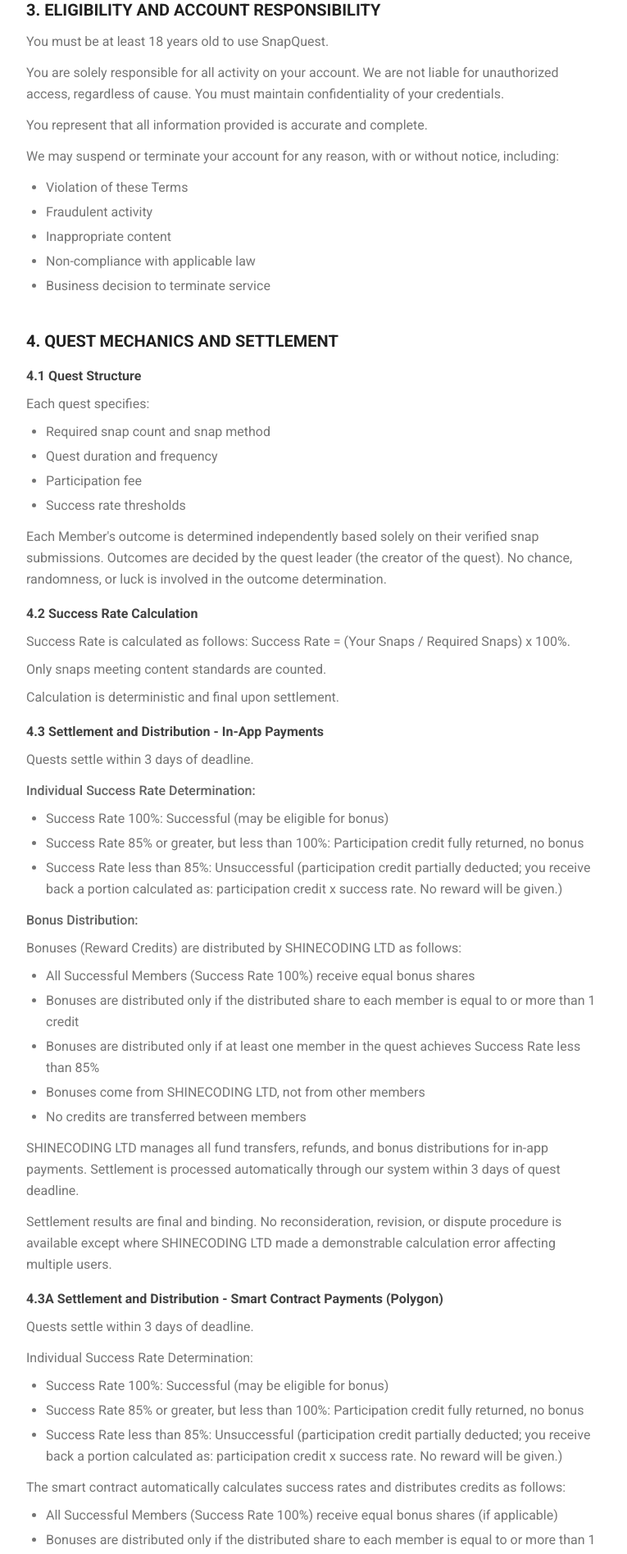
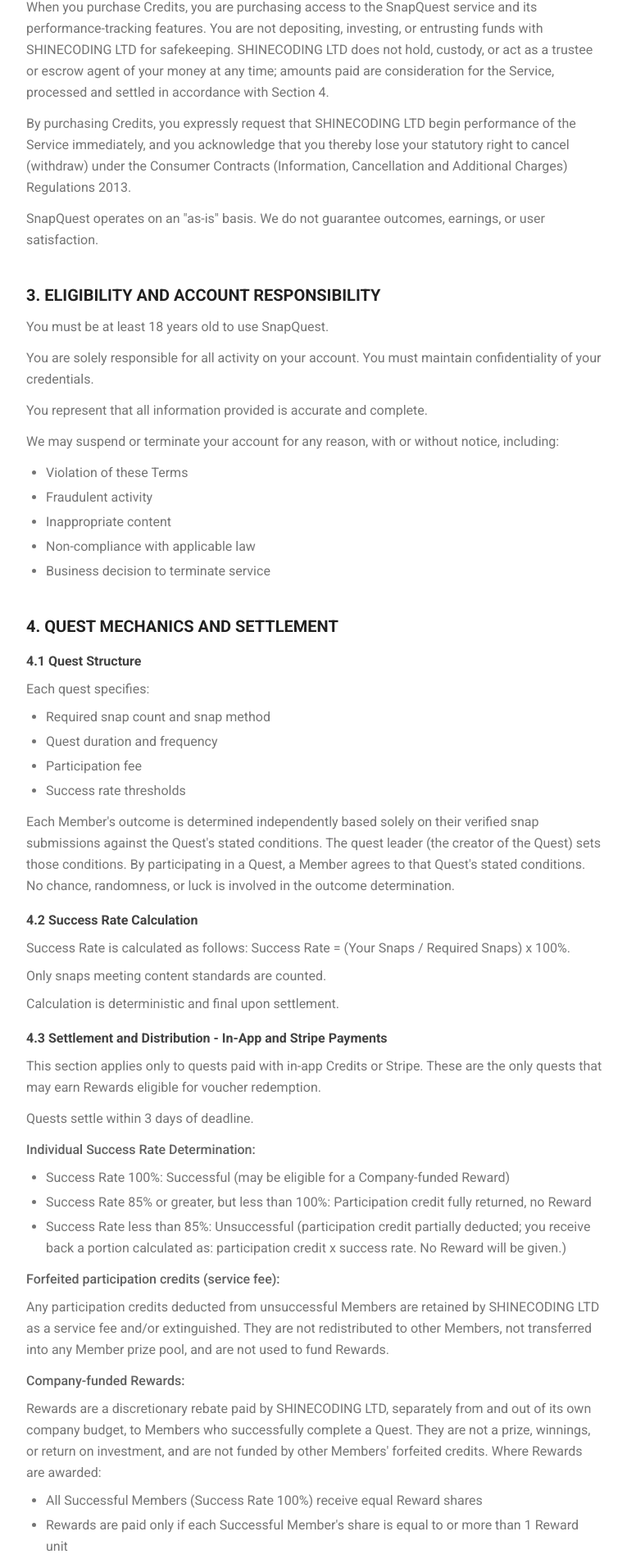
Before and after one commit to shinecoding/snapquest-website, a Next.js app: page /terms in a window 1280 px wide. Shown: the part 876-2772 px from the top of the page at 82% size, without its empty margins (256-1021 px from the left). Built offline with nearby package versions, Linux system fonts and the light colour scheme.

Commit message:
chore: remove blockchain

```diff
--- a/src/app/hero.tsx
+++ b/src/app/hero.tsx
@@ -18,8 +18,7 @@
 
             <p className="mb-7 pr-0 text-white/80 md:pr-16 xl:pr-28">
               Built for ambitious dreamers. SnapQuest uses behavioural psychology,
-              AI, Smart Contract, and AR to turn your daily habits into a real life game with
-              financial stakes.
+              AI, and AR to turn daily habits into real-life quests.
             </p>
             <h6 className="mb-4 text-sm font-semibold uppercase tracking-wide text-white/60">
               Get the app
--- a/src/app/layout.tsx
+++ b/src/app/layout.tsx
@@ -1,7 +1,7 @@
-import "./globals.css";
 import type { Metadata } from "next";
 import { Roboto } from "next/font/google";
-import Layout from "@/components/site-layout";
+import { SiteLayout } from "@/components/site-layout";
+import "./globals.css";
 
 const roboto = Roboto({
   subsets: ["latin"],
@@ -12,18 +12,18 @@
 export const metadata: Metadata = {
   title: "SnapQuest – Form Habits That Pay Off.",
   description:
-    "SnapQuest turns your daily habits into real-life quests with smart contract-secured stakes, AI-powered nudges, and AR check-ins. Built for ambitious people who want to make lasting change.",
+    "SnapQuest turns daily habits into real-life quests with AI-powered nudges and AR check-ins. Built for ambitious people who want to make lasting change.",
   openGraph: {
     title: "SnapQuest – Hack Your Brain. Level Up Your Life.",
     description:
-      "SnapQuest turns your daily habits into real-life quests with AI-powered nudges, smart contract-secured stakes, and AR check-ins. Built for ambitious people who want to make lasting change.",
+      "SnapQuest turns daily habits into real-life quests with AI-powered nudges and AR check-ins. Built for ambitious people who want to make lasting change.",
     images: [{ url: "/og-image.png", width: 1200, height: 630 }],
   },
   twitter: {
     card: "summary_large_image",
     title: "SnapQuest – Hack Your Brain. Level Up Your Life.",
     description:
-      "SnapQuest turns your daily habits into real-life quests with smart contract-secured stakes, AI-powered nudges, and AR check-ins. Built for ambitious people who want to make lasting change.",
+      "SnapQuest turns daily habits into real-life quests with AI-powered nudges and AR check-ins. Built for ambitious people who want to make lasting change.",
     images: ["/og-image.png"],
   },
 };
@@ -46,9 +46,9 @@
         <link rel="icon" href="/favicon.svg" type="image/svg+xml" />
       </head>
       <body className={roboto.className}>
-        <Layout>
+        <SiteLayout>
           {children}
-        </Layout>
+        </SiteLayout>
       </body>
     </html>
   );
--- a/src/app/terms/page.tsx
+++ b/src/app/terms/page.tsx
@@ -10,7 +10,7 @@
           <h1 className="mb-2 text-4xl font-bold text-gray-900">TERMS AND CONDITIONS</h1>
           <p className="text-gray-500">SHINECODING LTD</p>
           <p className="text-gray-500">12A Goldhurst Terrace, NW6 3HU, London, United Kingdom</p>
-          <p className="text-gray-500">Last Updated: April 26, 2026</p>
+          <p className="text-gray-500">Last Updated: July 17, 2026</p>
         </div>
 
         <div className="space-y-10 text-gray-600 leading-relaxed">
@@ -24,16 +24,19 @@
 
           <section>
             <h2 className="mb-3 text-xl font-bold text-gray-900">2. SERVICE DESCRIPTION</h2>
-            <p className="mb-3">SnapQuest is a gamified accountability platform enabling users (&quot;Members&quot;) to participate in performance-based challenges (&quot;Quests&quot;) by submitting photographic evidence (&quot;Snaps&quot;).</p>
+            <p className="mb-3">SnapQuest is a gamified accountability service enabling users (&quot;Members&quot;) to participate in performance-based challenges (&quot;Quests&quot;) by submitting photographic evidence (&quot;Snaps&quot;).</p>
             <p className="mb-3">Participation requires allocation of virtual Credits. Success is determined solely by user activity (snap submissions), not by chance, randomness, or luck.</p>
             <p className="mb-3">Outcomes are calculated based on the following formula: Success Rate = (Member Snaps / Required Snaps) x 100%.</p>
+            <p className="mb-3">Quests are settled in-app; forfeited participation credits are retained as a service fee; Rewards (if any) are funded from SHINECODING LTD&apos;s company budget and may be redeemed for merchant vouchers.</p>
+            <p className="mb-3">When you purchase Credits, you are purchasing access to the SnapQuest service and its performance-tracking features. You are not depositing, investing, or entrusting funds with SHINECODING LTD for safekeeping. SHINECODING LTD does not hold, custody, or act as a trustee or escrow agent of your money at any time; amounts paid are consideration for the Service, processed and settled in accordance with Section 4.</p>
+            <p className="mb-3">By purchasing Credits, you expressly request that SHINECODING LTD begin performance of the Service immediately, and you acknowledge that you thereby lose your statutory right to cancel (withdraw) under the Consumer Contracts (Information, Cancellation and Additional Charges) Regulations 2013.</p>
             <p>SnapQuest operates on an &quot;as-is&quot; basis. We do not guarantee outcomes, earnings, or user satisfaction.</p>
           </section>
 
           <section>
             <h2 className="mb-3 text-xl font-bold text-gray-900">3. ELIGIBILITY AND ACCOUNT RESPONSIBILITY</h2>
             <p className="mb-3">You must be at least 18 years old to use SnapQuest.</p>
-            <p className="mb-3">You are solely responsible for all activity on your account. We are not liable for unauthorized access, regardless of cause. You must maintain confidentiality of your credentials.</p>
+            <p className="mb-3">You are solely responsible for all activity on your account. You must maintain confidentiality of your credentials.</p>
             <p className="mb-3">You represent that all information provided is accurate and complete.</p>
             <p className="mb-3">We may suspend or terminate your account for any reason, with or without notice, including:</p>
             <ul className="ml-6 list-disc space-y-1">
@@ -56,59 +59,40 @@
               <li>Participation fee</li>
               <li>Success rate thresholds</li>
             </ul>
-            <p className="mb-4">Each Member&apos;s outcome is determined independently based solely on their verified snap submissions. Outcomes are decided by the quest leader (the creator of the quest). No chance, randomness, or luck is involved in the outcome determination.</p>
+            <p className="mb-4">Each Member&apos;s outcome is determined independently based solely on their verified snap submissions against the Quest&apos;s stated conditions. The quest leader (the creator of the Quest) sets those conditions. By participating in a Quest, a Member agrees to that Quest&apos;s stated conditions. No chance, randomness, or luck is involved in the outcome determination.</p>
 
             <h3 className="mb-2 font-semibold text-gray-800">4.2 Success Rate Calculation</h3>
             <p className="mb-2">Success Rate is calculated as follows: Success Rate = (Your Snaps / Required Snaps) x 100%.</p>
             <p className="mb-2">Only snaps meeting content standards are counted.</p>
             <p className="mb-4">Calculation is deterministic and final upon settlement.</p>
 
-            <h3 className="mb-2 font-semibold text-gray-800">4.3 Settlement and Distribution - In-App Payments</h3>
+            <h3 className="mb-2 font-semibold text-gray-800">4.3 Settlement and Distribution - In-App and Stripe Payments</h3>
+            <p className="mb-3">This section applies only to quests paid with in-app Credits or Stripe. These are the only quests that may earn Rewards eligible for voucher redemption.</p>
             <p className="mb-3">Quests settle within 3 days of deadline.</p>
             <p className="mb-2 font-medium text-gray-700">Individual Success Rate Determination:</p>
             <ul className="ml-6 mb-3 list-disc space-y-1">
-              <li>Success Rate 100%: Successful (may be eligible for bonus)</li>
-              <li>Success Rate 85% or greater, but less than 100%: Participation credit fully returned, no bonus</li>
-              <li>Success Rate less than 85%: Unsuccessful (participation credit partially deducted; you receive back a portion calculated as: participation credit x success rate. No reward will be given.)</li>
+              <li>Success Rate 100%: Successful (may be eligible for a Company-funded Reward)</li>
+              <li>Success Rate 85% or greater, but less than 100%: Participation credit fully returned, no Reward</li>
+              <li>Success Rate less than 85%: Unsuccessful (participation credit partially deducted; you receive back a portion calculated as: participation credit x success rate. No Reward will be given.)</li>
             </ul>
-            <p className="mb-2 font-medium text-gray-700">Bonus Distribution:</p>
-            <p className="mb-2">Bonuses (Reward Credits) are distributed by SHINECODING LTD as follows:</p>
+            <p className="mb-2 font-medium text-gray-700">Forfeited participation credits (service fee):</p>
+            <p className="mb-3">Any participation credits deducted from unsuccessful Members are retained by SHINECODING LTD as a service fee and/or extinguished. They are not redistributed to other Members, not transferred into any Member prize pool, and are not used to fund Rewards.</p>
+            <p className="mb-2 font-medium text-gray-700">Company-funded Rewards:</p>
+            <p className="mb-2">Rewards are a discretionary rebate paid by SHINECODING LTD, separately from and out of its own company budget, to Members who successfully complete a Quest. They are not a prize, winnings, or return on investment, and are not funded by other Members&apos; forfeited credits. Where Rewards are awarded:</p>
             <ul className="ml-6 mb-3 list-disc space-y-1">
-              <li>All Successful Members (Success Rate 100%) receive equal bonus shares</li>
-              <li>Bonuses are distributed only if the distributed share to each member is equal to or more than 1 credit</li>
-              <li>Bonuses are distributed only if at least one member in the quest achieves Success Rate less than 85%</li>
-              <li>Bonuses come from SHINECODING LTD, not from other members</li>
-              <li>No credits are transferred between members</li>
+              <li>All Successful Members (Success Rate 100%) receive equal Reward shares</li>
+              <li>Rewards are paid only if each Successful Member&apos;s share is equal to or more than 1 Reward unit</li>
+              <li>If every Member in the Quest achieves a Success Rate of 85% or greater, no Reward is paid, in order to deter collusion (for example, every Member arranging to &quot;succeed&quot; so that everyone receives a Reward)</li>
+              <li>No Credits or Rewards are transferred between Members</li>
             </ul>
-            <p className="mb-3">SHINECODING LTD manages all fund transfers, refunds, and bonus distributions for in-app payments. Settlement is processed automatically through our system within 3 days of quest deadline.</p>
-            <p className="mb-4">Settlement results are final and binding. No reconsideration, revision, or dispute procedure is available except where SHINECODING LTD made a demonstrable calculation error affecting multiple users.</p>
-
-            <h3 className="mb-2 font-semibold text-gray-800">4.3A Settlement and Distribution - Smart Contract Payments (Polygon)</h3>
-            <p className="mb-3">Quests settle within 3 days of deadline.</p>
-            <p className="mb-2">Individual Success Rate Determination:</p>
-            <ul className="ml-6 mb-3 list-disc space-y-1">
-              <li>Success Rate 100%: Successful (may be eligible for bonus)</li>
-              <li>Success Rate 85% or greater, but less than 100%: Participation credit fully returned, no bonus</li>
-              <li>Success Rate less than 85%: Unsuccessful (participation credit partially deducted; you receive back a portion calculated as: participation credit x success rate. No reward will be given.)</li>
-            </ul>
-            <p className="mb-2">The smart contract automatically calculates success rates and distributes credits as follows:</p>
-            <ul className="ml-6 mb-3 list-disc space-y-1">
-              <li>All Successful Members (Success Rate 100%) receive equal bonus shares (if applicable)</li>
-              <li>Bonuses are distributed only if the distributed share to each member is equal to or more than 1 credit</li>
-              <li>Bonuses are distributed only if at least one member in the quest achieves Success Rate less than 85%</li>
-              <li>Members with Success Rate 85% to 99% receive their full participation credit back</li>
-              <li>Members with Success Rate less than 85% have participation credits partially deducted</li>
-              <li>Bonuses come from SHINECODING LTD, not from other members</li>
-              <li>No credits are transferred between members</li>
-              <li>All distributions come from the smart contract&apos;s autonomous execution</li>
-            </ul>
-            <p className="mb-3">The smart contract executes all settlements automatically. We have no control over settlement execution, timing, distribution, or outcomes. All transactions are irreversible and autonomous.</p>
-            <p>Settlement results are final and binding. No reconsideration, revision, or dispute procedure is available.</p>
+            <p className="mb-3">SHINECODING LTD manages all fund transfers, refunds, service-fee forfeitures, and Company-funded Reward distributions for in-app and Stripe payments. Settlement is processed automatically through our system within 3 days of quest deadline.</p>
+            <p className="mb-4">Settlement results are final and binding.</p>
           </section>
 
           <section>
             <h2 className="mb-3 text-xl font-bold text-gray-900">4.4 Voucher Redemption</h2>
-            <p className="mb-3">Vouchers at participating merchants may only be purchased using Rewards. Credits cannot be used to purchase Vouchers. Minimum balance of 1,000 Rewards required.</p>
+            <p className="mb-3">Vouchers at participating merchants may only be purchased using Company-funded Rewards from in-app payment or Stripe quests (Section 4.3). Credits cannot be used to purchase Vouchers.</p>
+            <p className="mb-3">Minimum balance of 1,000 Rewards required.</p>
             <p className="mb-3">All Voucher purchases are final and non-refundable. Vouchers cannot be exchanged, returned, or converted back to Rewards or Credits.</p>
             <p className="mb-2">Voucher validity, expiration, redemption terms, and merchant policies are controlled by merchants, not SHINECODING LTD. We are not responsible for:</p>
             <ul className="ml-6 mb-3 list-disc space-y-1">
@@ -119,7 +103,27 @@
               <li>Merchant non-compliance</li>
             </ul>
             <p className="mb-3">Rewards may alternatively be converted to Credits at the specified exchange rate for future quest participation, instead of redeeming for Vouchers.</p>
-            <p>Rewards earned through quests are non-refundable and cannot be redeemed for real money, Credits (except via conversion), or cash equivalents.</p>
+            <p>Rewards earned through in-app or Stripe quests are non-refundable and cannot be redeemed for real money or cash, other than merchant vouchers as described in this section (or conversion to Credits as above).</p>
+          </section>
+
+          <section>
+            <h2 className="mb-3 text-xl font-bold text-gray-900">5. SERVICE AVAILABILITY AND OUTAGES</h2>
+            <p className="mb-3">SnapQuest is provided using commercially reasonable efforts to maintain availability, but we do not guarantee uninterrupted, error-free, or continuous access to the Service. Outages may occur due to maintenance, technical failure, or circumstances beyond our reasonable control.</p>
+            <p className="mb-3">Where SHINECODING LTD&apos;s own monitoring systems confirm that a Service outage prevented Members generally from submitting Snaps during a required submission window, SHINECODING LTD will, at its discretion, either count that window as a successfully submitted Snap for all affected Members when calculating Success Rate (Member Snaps / Required Snaps x 100%), or extend the affected deadline for all impacted Members. This is the sole and exclusive remedy for Service outages. Individual, unverified reports of a missed submission are not treated as outage-related unless confirmed by SHINECODING LTD&apos;s monitoring systems.</p>
+            <p className="mb-3">If Quest, Snap, Credit, or Reward data is lost, corrupted, or otherwise unrecoverable (including as a result of technical failure, security incident, or data loss event), SHINECODING LTD will use reasonable efforts to reconstruct the affected data from backups or from records held by its payment processors (Apple, Google, Stripe). Where the affected data cannot be reconstructed, SHINECODING LTD will void the affected Quest(s) and refund or credit any verifiable payment made for them; no further compensation is payable.</p>
+            <p>Except in cases of gross negligence or fraud, SHINECODING LTD&apos;s liability for any Service outage or data loss event is limited to the participation credit paid for the directly affected Quest, and SHINECODING LTD is not liable for any indirect, consequential, or incidental loss.</p>
+          </section>
+
+          <section>
+            <h2 className="mb-3 text-xl font-bold text-gray-900">6. FRAUDULENT OR UNAUTHORIZED PAYMENTS</h2>
+            <p className="mb-3">Payments made using a stolen, unauthorized, or fraudulently obtained payment method are prohibited. If a payment is later reversed, charged back, disputed, or identified as unauthorized or fraudulent (whether by the payment processor, card issuer, or SHINECODING LTD&apos;s own fraud checks), SHINECODING LTD may, at any time and regardless of how much time has elapsed:</p>
+            <ul className="ml-6 mb-3 list-disc space-y-1">
+              <li>Suspend or terminate the associated account</li>
+              <li>Withhold, freeze, reverse, or forfeit any Credits, Rewards, or Vouchers associated with the disputed payment or account, whether or not they have already been used, redeemed, or converted</li>
+              <li>Deduct the disputed amount from any other balance held on the account</li>
+              <li>Report the matter to the relevant payment processor, card issuer, or law enforcement authorities</li>
+            </ul>
+            <p>A Member who receives Credits, Rewards, or Vouchers as a result of a payment that is later reversed or found to be unauthorized has no entitlement to retain them and remains liable to SHINECODING LTD for their value. This section applies in addition to, and does not limit, SHINECODING LTD&apos;s rights under Section 3 (Eligibility and Account Responsibility).</p>
           </section>
 
         </div>
--- a/src/app/testimonials.tsx
+++ b/src/app/testimonials.tsx
@@ -21,7 +21,7 @@
   },
   {
     feedback:
-      "I had tried every productivity app out there. None of them made me feel anything when I skipped a day. SnapQuest did, because I was financially motivated and my group could see my progress. That combination changed my behaviour in a way no notification ever could.",
+      "I had tried every productivity app out there. None of them made me feel anything when I skipped a day. SnapQuest did, because I was financially motivated and my group could see my progress. That combination changed my behaviour in a way no app ever could.",
     client: "Priya M.",
     title: "Lawyer",
     img: "/image/avatar3.jpg",
```
Also changed, not shown: src/app/data-protection/page.tsx (+8 -3 lines), src/app/faqs.tsx (+4 -6 lines), src/app/feature.tsx (+6 -7 lines), src/app/mobile-convenience.tsx (+3 -4 lines), src/app/privacy/page.tsx (+5 -11 lines).
